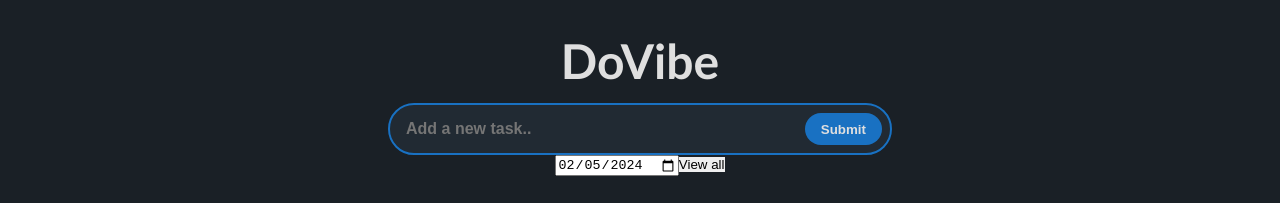
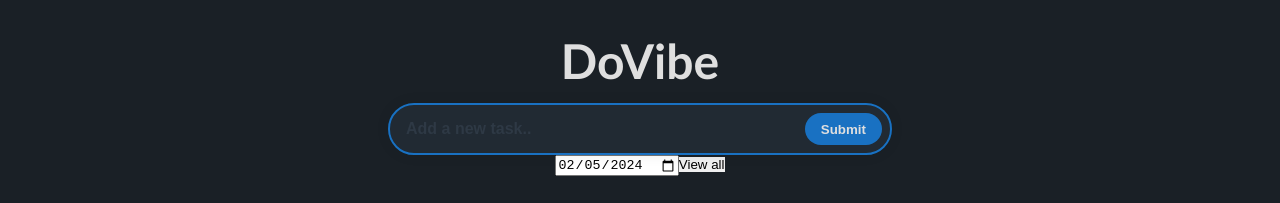
Before and after one commit to iNikAnn/DoVibe, a React (Create React App) app: page / in a window 1280 px wide. Shown: the top 203 px of the page. Built offline with nearby package versions, Linux system fonts and the light colour scheme; the HTML template or start-up script is replaced by a standard one.

Commit message:
Update: Fixed input position

```diff
--- a/src/components/InputBar.jsx
+++ b/src/components/InputBar.jsx
@@ -20,7 +20,7 @@ function InputBar({ inputBarRef, onSubmit }) {
 	};
 
 	return (
-		<div>
+		<div className={styles.formWrapper}>
 			<form
 				className={styles.form}
 				action="submit"
--- a/src/css/InputBar.module.css
+++ b/src/css/InputBar.module.css
@@ -1,18 +1,31 @@
+.formWrapper {
+	position: sticky;
+	top: 1rem;
+	left: 0;
+	z-index: 99;
+}
+
 .form {
 	position: relative;
 }
 
 .input {
+	/* outline: 1px solid tomato; */
 	height: 3rem;
 	width: 100%;
 	padding: 1rem;
 
 	background-color: var(--bg-color-secondary);
+	box-shadow: 0px 0px 15px rgba(0, 0, 0, 0.1);
 	border-radius: 3rem;
 	border: none;
-	color: #bfbfbf;
+	color: var(--text-color-primary);
 	font-size: 1rem;
 	font-weight: 600;
+}
+
+.input::placeholder {
+	color: var(--text-color-dimmed);
 }
 
 .input:focus {
```
